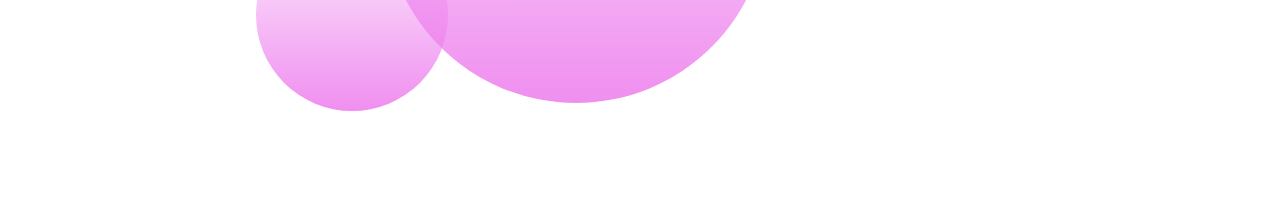
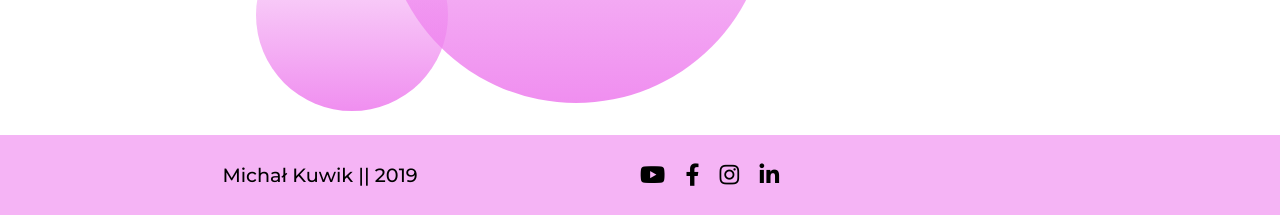
Before and after one commit to MichalKuwik/Product_page, a website: page src/index.html in a window 1280 px wide. Shown: the part 681-896 px from the top of the page. Before the commit the page ends 800 px from the top, so only its background shows below. Drawn offline with Linux system fonts and the light colour scheme.

Commit message:
create new file footer.scss and add content html and styled them in .scss files

```diff
--- /dev/null
+++ b/scss/_footer.scss
@@ -0,0 +1,32 @@
+@import 'variables';
+
+footer{
+  display:flex;
+  background: rgba(238,130,238,0.6);
+  height: 10vh;
+  align-items: center;
+  margin-bottom: 0;
+
+  & p {
+    flex:1;
+    text-align: center;
+    color:black;
+    font-size:1.2rem;
+    font-weight: 500;
+  }
+
+  & .social-media{
+    flex:1;
+
+    & .icon{
+        margin-right: 1rem;
+
+
+      & i{
+        font-size:1.4rem;
+        color:$secondary-color;
+
+      }
+    }
+  }
+}
--- a/scss/_main.scss
+++ b/scss/_main.scss
@@ -1,7 +1,7 @@
 .sec1{
   display: flex;
   align-items: center;
-  min-height: 80vh;
+  height: 90vh;
 
   & .cover-img{
     height: 35vh;
--- a/scss/_mobile.scss
+++ b/scss/_mobile.scss
@@ -28,6 +28,8 @@
 
       & .introduction{
         margin-top:3rem;
+        display: flex;
+        flex-direction: column;
 
         & .intro-text{
           width:70%;
@@ -87,4 +89,13 @@
     top:40%;
     transform: rotate(-90deg);
   }
+
+  footer{
+    flex-direction: column;
+    padding:0.5rem;
+
+    & p {
+      font-size: 1rem;
+    }
+  }
 }
--- a/scss/style.scss
+++ b/scss/style.scss
@@ -3,6 +3,7 @@
 @import 'config';
 @import 'headerAndMenu';
 @import 'main';
+@import 'footer';
 
 *{
   margin:0;
@@ -12,6 +13,7 @@
 }
 body{
   overflow-x: hidden;
+  height: 100vh;
 }
 
 
--- a/src/index.html
+++ b/src/index.html
@@ -72,6 +72,16 @@
     </section>
   </main>
 
+  <footer>
+    <p>Michał Kuwik || 2019</p>
+    <div class="social-media">
+      <a href="https://www.youtube.com" target="_blank" class="icon"><i class="fab fa-youtube"></i></a>
+      <a href="https://www.facebook.com/search/top/?q=Micha%C5%82+Kuwik" target="_blank" class="icon"><i class="fab fa-facebook-f"></i></a>
+      <a href="https://www.instagram.com/michalkuwik/" class="icon"><i class="fab fa-instagram"></i></a>
+      <a href="https://pl.linkedin.com/in/micha%C5%82-kuwik-327264183" target="_blank" class="icon"><i class="fab fa-linkedin-in"></i></a>
+    </div>
+  </footer>
+
   <div class="circle-large">
   </div>
 
```
Also changed, not shown: src/css/style.css.
